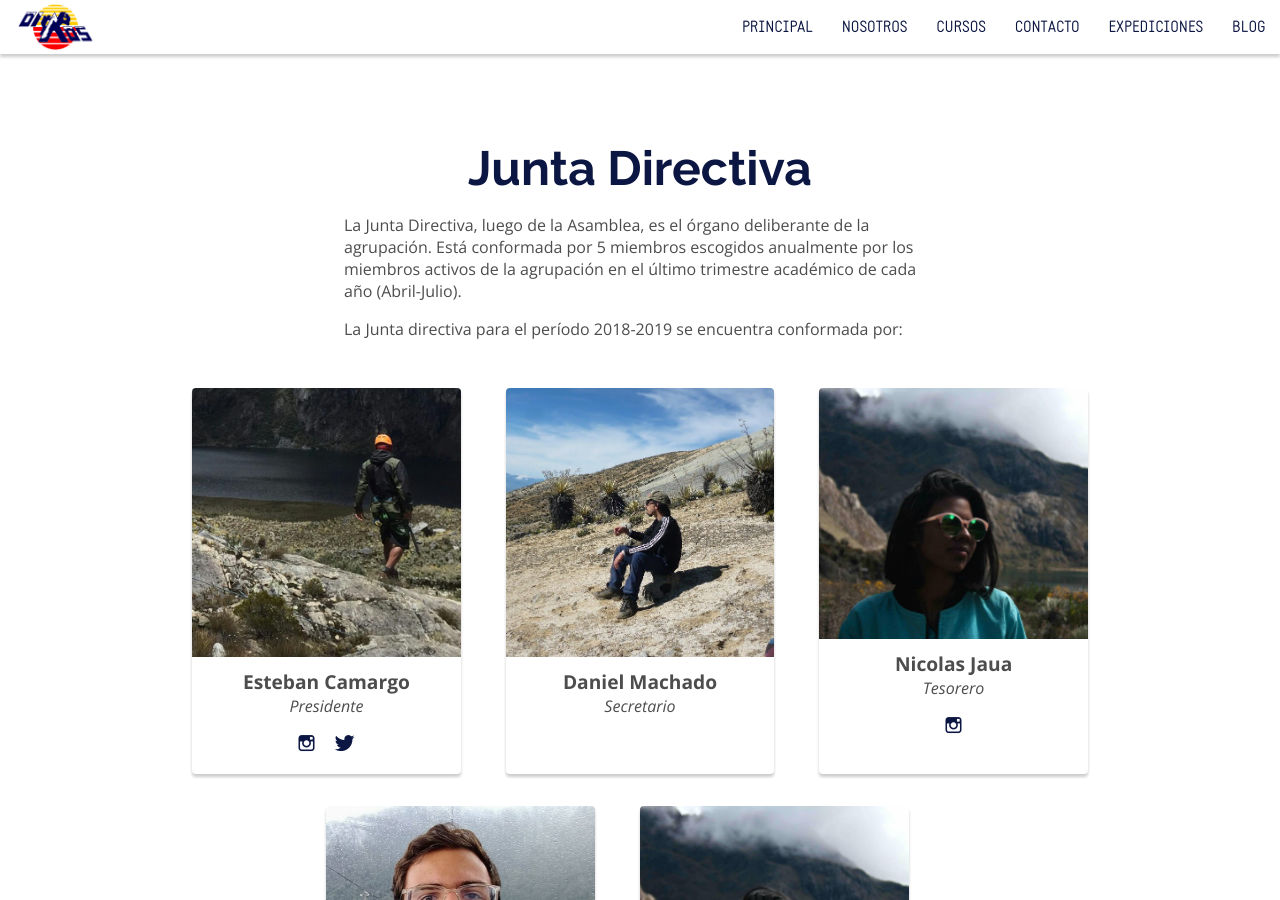
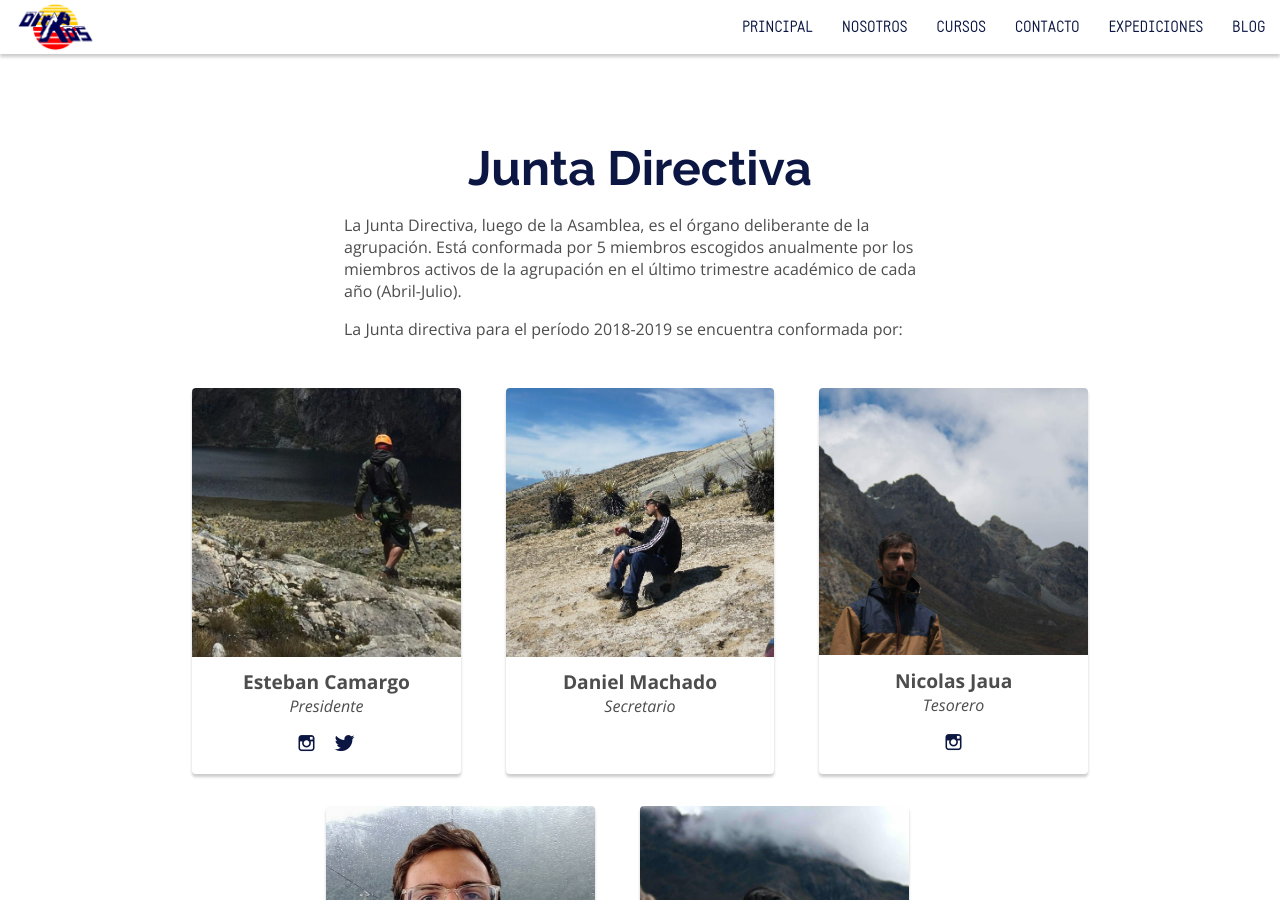
Before and after one commit to geoikos/geoikos, a Jekyll site: the page built from nosotros/n-jd.html, in a window 1280 px wide and 900 px high. Built offline with Jekyll 4.4.1, drawn with Linux system fonts in a browser that asks for light colours; nearby versions of some CDN libraries; comment, search, counter and statistics services are not loaded.

Commit message:
Foto Jeral + Foto Nico

```diff
--- a/_data/junta.yml
+++ b/_data/junta.yml
@@ -8,7 +8,7 @@
   nombre: Daniel Machado
   cargo: Secretario
 
-- picture: /assets/img/junta/profile-tesorero.jpg
+- picture: /assets/img/junta/profile-tesoreroo.jpg
   nombre: Nicolas Jaua
   cargo: Tesorero
   instagram: https://www.instagram.com/nicojaua/
@@ -17,7 +17,7 @@
   nombre: Orlando Perez
   cargo: Director Técnico
 
-- picture: /assets/img/junta/profile-equipo.jpg
+- picture: /assets/img/junta/profile-equipoo.jpg
   nombre:  Jeraldine Aparicio
   cargo: Cuarto de Equipo
   instagram: https://www.instagram.com/jeraldine12/
```
Also changed, not shown: assets/img/junta/profile-equipoo.jpg (renamed from assets/img/junta/profile-equipo.jpg), assets/img/junta/profile-tesorero.jpg (deleted), assets/img/junta/profile-tesoreroo.jpg (added).
